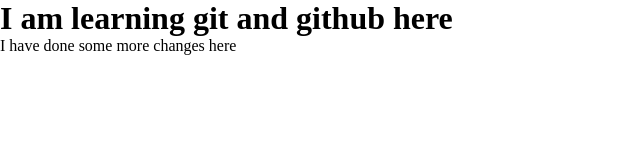
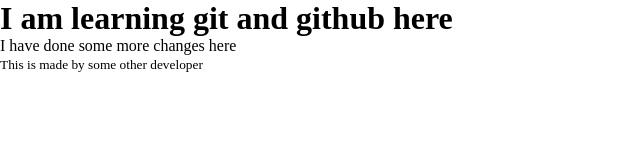
Before and after one commit to developerUmair/zilla, a plain HTML site: page index.html in a window 1280 px wide. Shown: the whole page, without its empty margins (0-640 px from the left). Drawn offline with Linux system fonts and the light colour scheme.

Commit message:
Update index.html

```diff
--- a/index.html
+++ b/index.html
@@ -9,5 +9,6 @@
   <body>
     <h1>I am learning git and github here</h1>
     <p>I have done some more changes here</p>
+    <small>This is made by some other developer</small>
   </body>
 </html>
```
